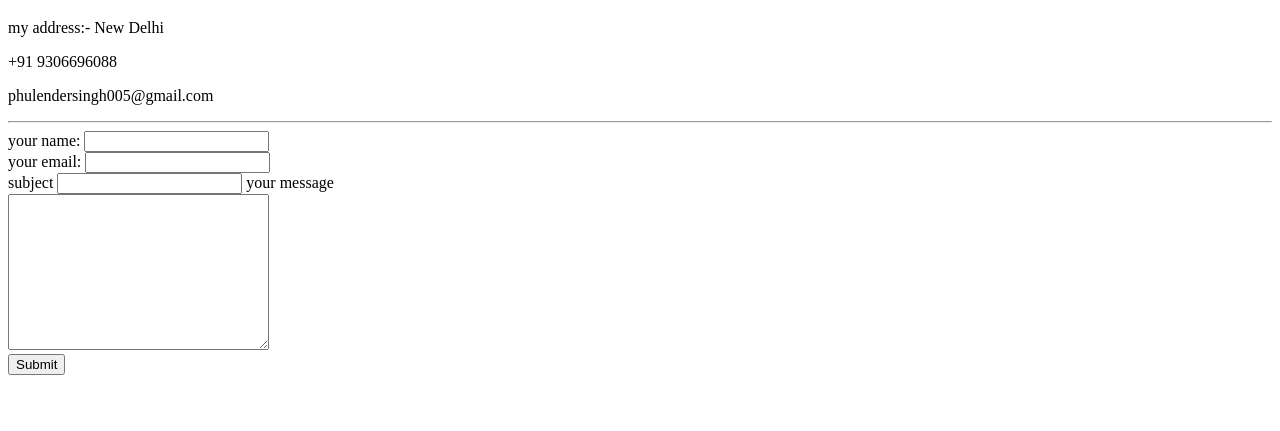
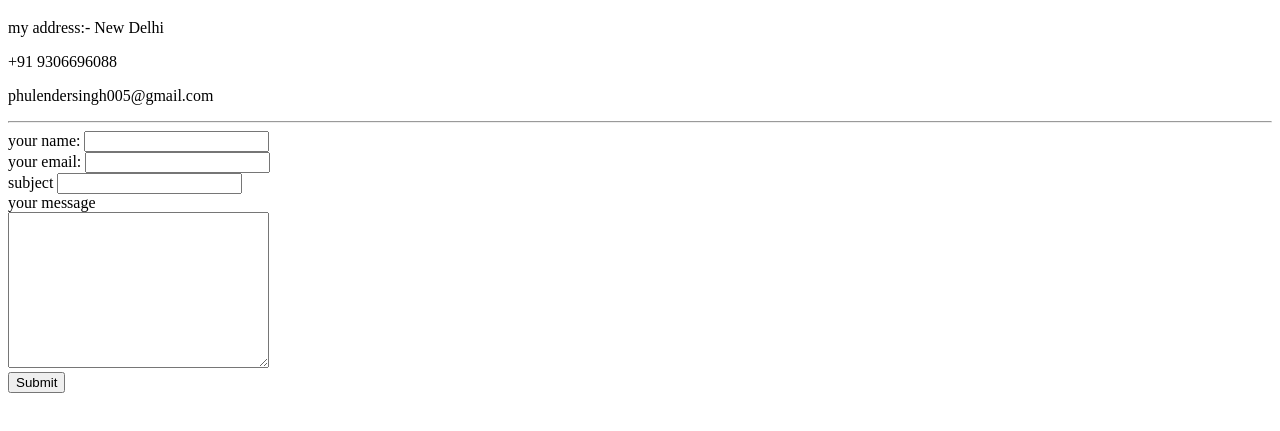
Before and after one commit to phulender/cv, a plain HTML site: page contactme.html in a window 1280 px wide. Shown: the part 61-492 px from the top of the page. Drawn offline with Linux system fonts and the light colour scheme.

Commit message:
made a small change

```diff
--- a/contactme.html
+++ b/contactme.html
@@ -16,7 +16,7 @@
       <label>your email:</label>
       <input type="email" name="yourEmail" value=""><br>
       <label>subject</label>
-      <input type="subject" name="subject" value="">
+      <input type="subject" name="subject" value=""><br>
       <label>your message</label><br>
       <textarea name="yourMessage" rows="10" cols="30"></textarea><br>
       <input type="submit" name="">
```
